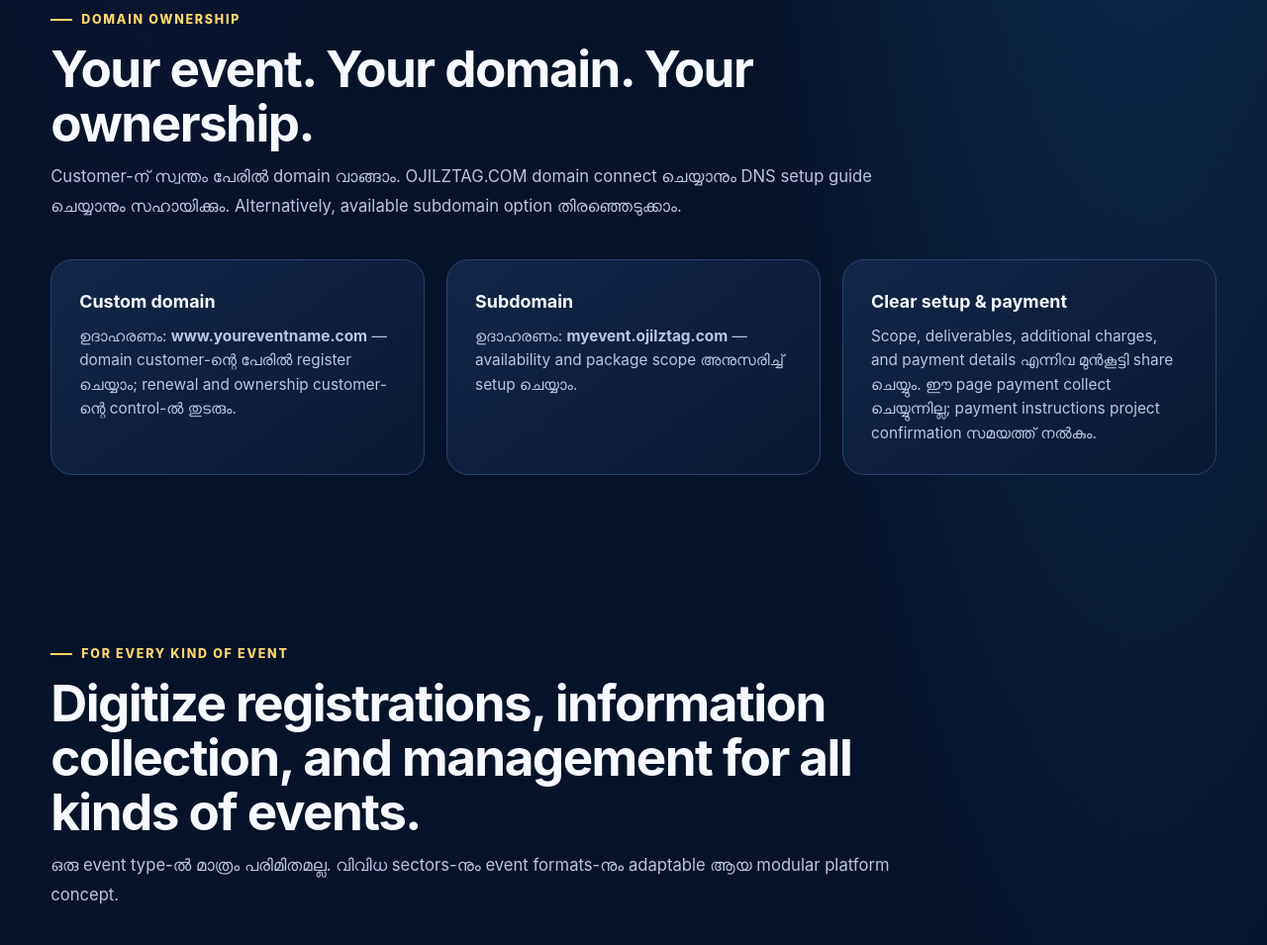
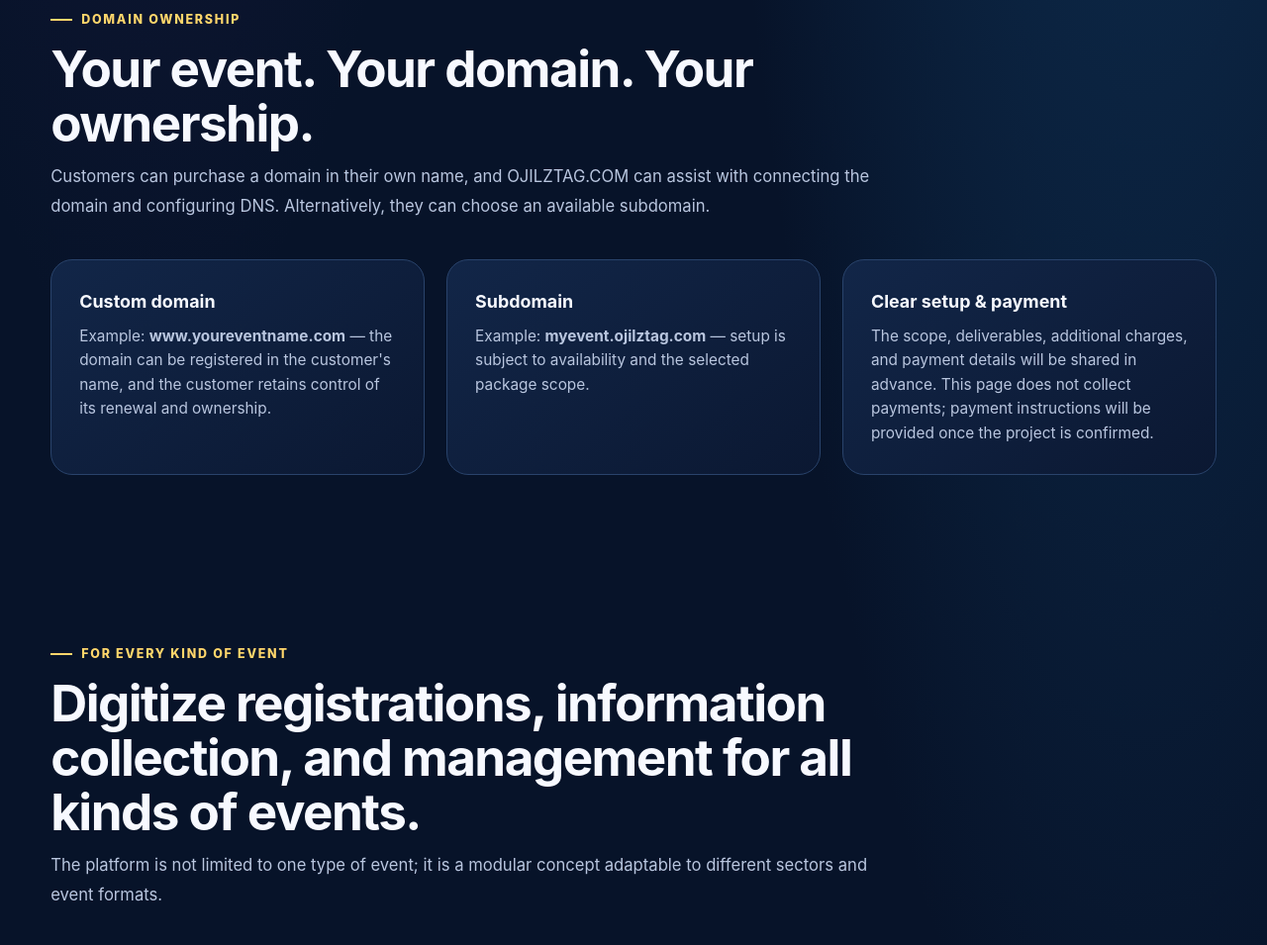
Before and after one commit to ojilztag/eventhosting, a plain HTML site: page index.html in a window 1280 px wide. Shown: the part 4198-5153 px from the top of the page at 99% size. Drawn offline with Linux system fonts and the light colour scheme.

Commit message:
Translate remaining Malayalam website copy to English

```diff
--- a/index.html
+++ b/index.html
@@ -552,12 +552,12 @@
         <div class="section-head">
           <span class="eyebrow">Domain ownership</span>
           <h2>Your event. Your domain. Your ownership.</h2>
-          <p>Customer-ന് സ്വന്തം പേരിൽ domain വാങ്ങാം. OJILZTAG.COM domain connect ചെയ്യാനും DNS setup guide ചെയ്യാനും സഹായിക്കും. Alternatively, available subdomain option തിരഞ്ഞെടുക്കാം.</p>
+          <p>Customers can purchase a domain in their own name, and OJILZTAG.COM can assist with connecting the domain and configuring DNS. Alternatively, they can choose an available subdomain.</p>
         </div>
         <div class="grid">
-          <article class="card"><h3>Custom domain</h3><p>ഉദാഹരണം: <strong>www.youreventname.com</strong> — domain customer-ന്റെ പേരിൽ register ചെയ്യാം; renewal and ownership customer-ന്റെ control-ൽ തുടരും.</p></article>
-          <article class="card"><h3>Subdomain</h3><p>ഉദാഹരണം: <strong>myevent.ojilztag.com</strong> — availability and package scope അനുസരിച്ച് setup ചെയ്യാം.</p></article>
-          <article class="card"><h3>Clear setup & payment</h3><p>Scope, deliverables, additional charges, and payment details എന്നിവ മുൻകൂട്ടി share ചെയ്യും. ഈ page payment collect ചെയ്യുന്നില്ല; payment instructions project confirmation സമയത്ത് നൽകും.</p></article>
+          <article class="card"><h3>Custom domain</h3><p>Example: <strong>www.youreventname.com</strong> — the domain can be registered in the customer's name, and the customer retains control of its renewal and ownership.</p></article>
+          <article class="card"><h3>Subdomain</h3><p>Example: <strong>myevent.ojilztag.com</strong> — setup is subject to availability and the selected package scope.</p></article>
+          <article class="card"><h3>Clear setup & payment</h3><p>The scope, deliverables, additional charges, and payment details will be shared in advance. This page does not collect payments; payment instructions will be provided once the project is confirmed.</p></article>
         </div>
       </div>
     </section>
@@ -567,7 +567,7 @@
       <div class="wrap">
         <div class="section-head"><span class="eyebrow">For every kind of event</span>
           <h2>Digitize registrations, information collection, and management for all kinds of events.</h2>
-          <p>ഒരു event type-ൽ മാത്രം പരിമിതമല്ല. വിവിധ sectors-നും event formats-നും adaptable ആയ modular platform concept.</p>
+          <p>The platform is not limited to one type of event; it is a modular concept adaptable to different sectors and event formats.</p>
         </div>
         <div class="grid">
           <article class="card"><h3>🎭 Arts, culture & events</h3><p>Festivals, school/college programs, sports tournaments, quizzes, auditions, conferences, workshops, and community events.</p></article>
@@ -584,7 +584,7 @@
       <div class="wrap">
         <div class="section-head"><span class="eyebrow">Modular platform</span>
           <h2>Start simple. Add modules when you need them.</h2>
-          <p>Core package-ൽ ആവശ്യമായ അടിസ്ഥാന കാര്യങ്ങൾ; advanced integrations, automation, and custom workflows scope അനുസരിച്ച് add-on ആയി.</p>
+          <p>The core package includes the essential features, while advanced integrations, automation, and custom workflows are available as add-ons based on the agreed scope.</p>
         </div>
         <div class="grid">
           <article class="card"><h3>Event website & CMS</h3><p>Landing pages, event pages, schedules, venue maps, FAQs, notices, sponsor listings, media galleries.</p></article>
@@ -650,7 +650,7 @@
     <section id="contact">
       <div class="wrap">
         <div class="cta">
-          <div><h2>Ready to digitize your events?</h2><p>നിങ്ങളുടെ organization, team, association, institution, അല്ലെങ്കിൽ business-ന്റെ event operations digital ആക്കാം. Share your requirements; we’ll map the right modules and package.</p></div>
+          <div><h2>Ready to digitize your events?</h2><p>Digitize the event operations of your organization, team, association, institution, or business. Share your requirements, and we’ll recommend the right modules and package.</p></div>
           <a class="btn btn-primary" href="https://wa.me/919946670571?text=MYEVENT%20HOSTING" target="_blank" rel="noopener noreferrer">WhatsApp OJILZTAG.COM ↗</a>
         </div>
       </div>
```
